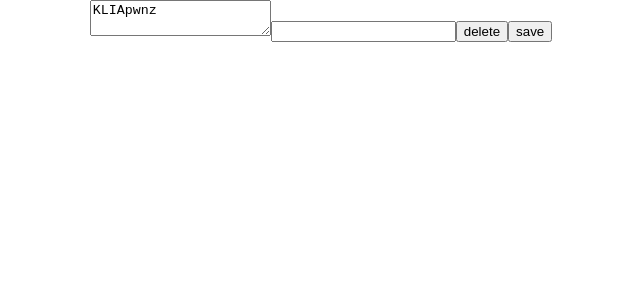
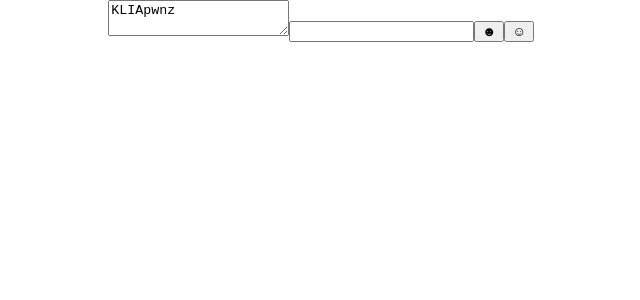
Before and after one commit to Kliapwnz/nativeJsTs, a React (Create React App) app: page / in a window 1280 px wide. Shown: the top 300 px of the page, without its empty margins (319-959 px from the left). Built offline with nearby package versions, Linux system fonts and the light colour scheme.

Commit message:
MouseEvent

```diff
--- a/src/components/CallBacks/CallBack.tsx
+++ b/src/components/CallBacks/CallBack.tsx
@@ -1,8 +1,9 @@
 import React, {MouseEvent} from 'react';
 
 export const CallBack = () => {
-    const deleteUser = (event:MouseEvent<HTMLButtonElement>) => {
-        alert("delete please bro")
+    const deleteUser = (event: MouseEvent<HTMLButtonElement>) => {
+
+        alert(event.currentTarget.name)
     }
     const saveUser = () => {
         alert("save please bro")
@@ -10,15 +11,15 @@ export const CallBack = () => {
     const onNameChanged = () => {
         console.log("name govniame")
     }
-const focusLostHandler = () => {
-    console.log("o no, toilet NO!")
-}
+    const focusLostHandler = () => {
+        console.log("o no, toilet NO!")
+    }
     return (
         <div>
             <textarea onChange={onNameChanged} onBlur={focusLostHandler}>KLIApwnz</textarea>
             <input/>
-            <button onClick={deleteUser}>delete</button>
-            <button onClick={saveUser}>save</button>
+            <button name="delete" onClick={deleteUser}>☻</button>
+            <button name="save" onClick={deleteUser}>☺</button>
         </div>
     );
 };
```
